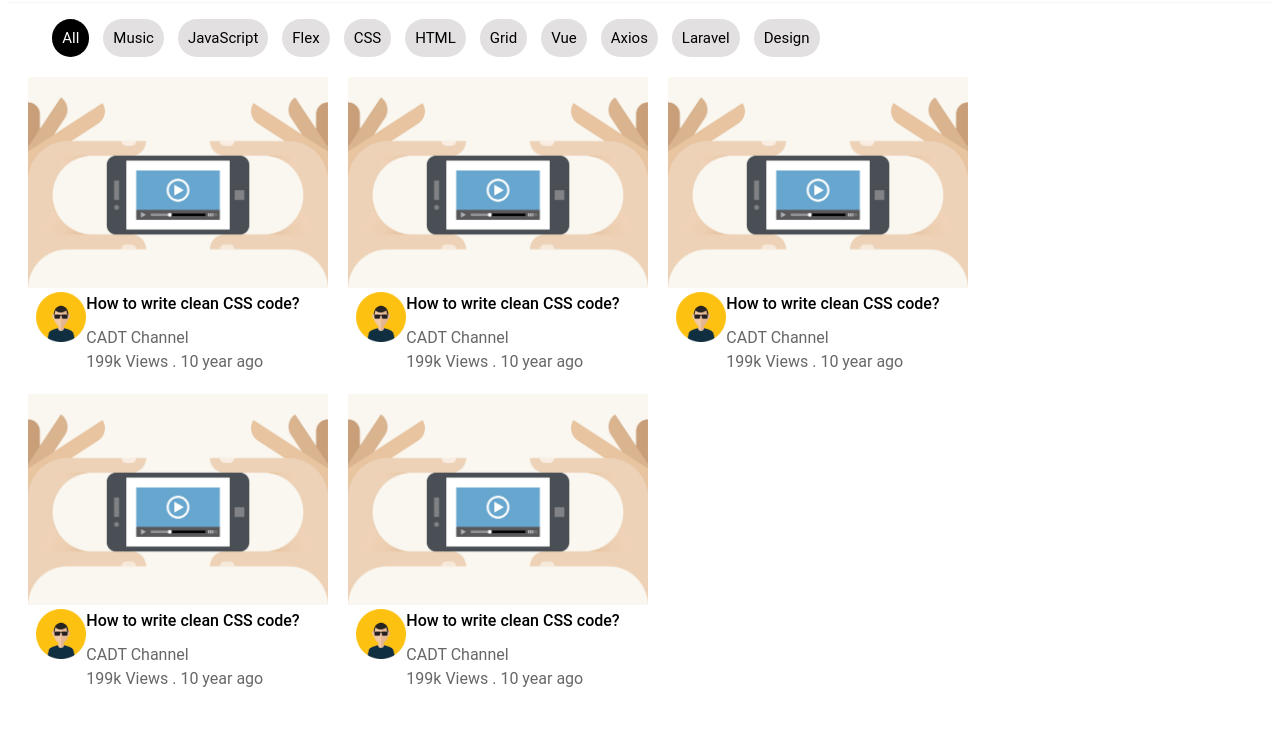
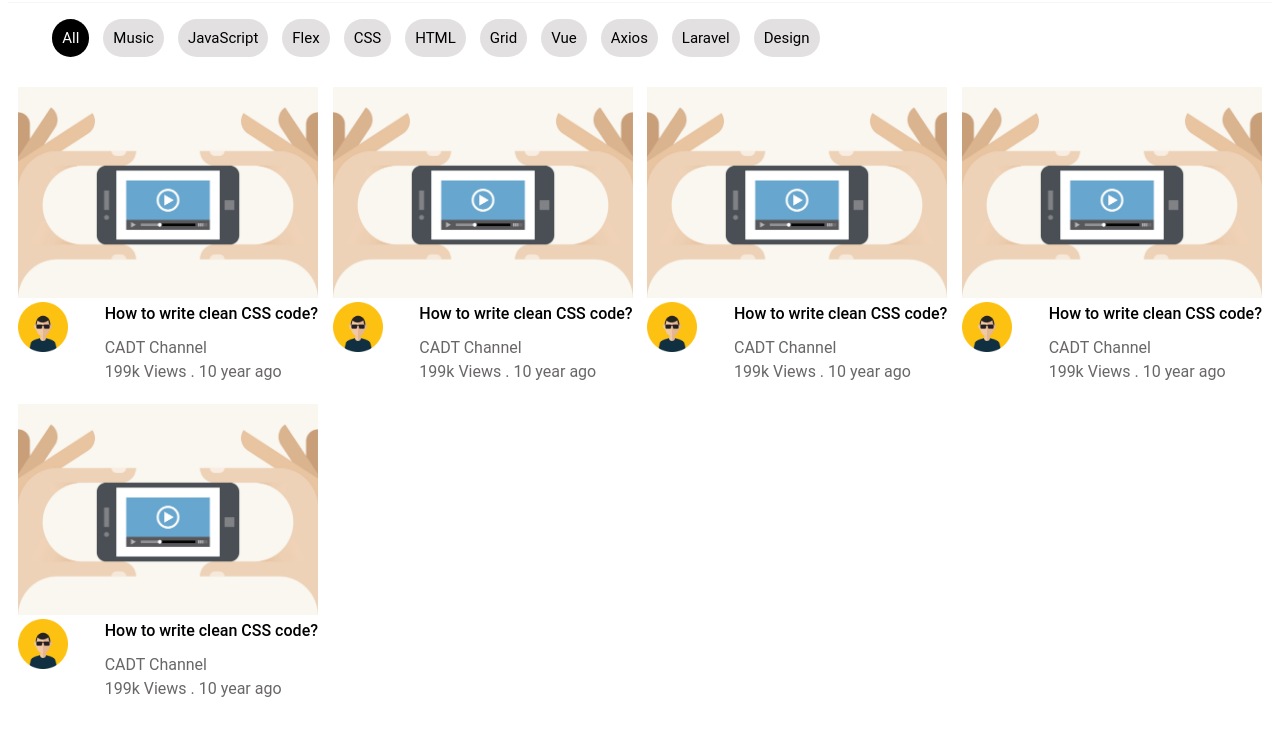
Before and after one commit to lida-sokha/Flexbox-with-real-cases, a plain HTML site: page START-CODE-2/EX 2/index.html in a window 1280 px wide. Shown: the part 66-800 px from the top of the page. Drawn offline with Linux system fonts and the light colour scheme.

Commit message:
main.css

```diff
--- a/START-CODE-2/EX 2/css/main.css
+++ b/START-CODE-2/EX 2/css/main.css
@@ -20,6 +20,9 @@ nav {
 .nav-center {
     /*  TODO */
     display: flex;
+    gap: 1rem;
+    width: 100rem;
+    margin-left: 50px;
 }
 .nav-center input {
     width: 90%;
@@ -53,6 +56,8 @@ header span {
     /*  TODO */
     display: flex;
     flex-wrap: wrap;
+    padding:10px;
+    justify-content:space-between;
 }
 .video {
 
@@ -61,12 +66,12 @@ header span {
 }
 .video-thumbnail img {
    /*  TODO */
-    margin-left: 20px;
+    gap:5em;
 }
 .video-text {
   /*  TODO */
     display: flex;
-    justify-content: center;
+    justify-content: space-between;
 }
 
 
```
